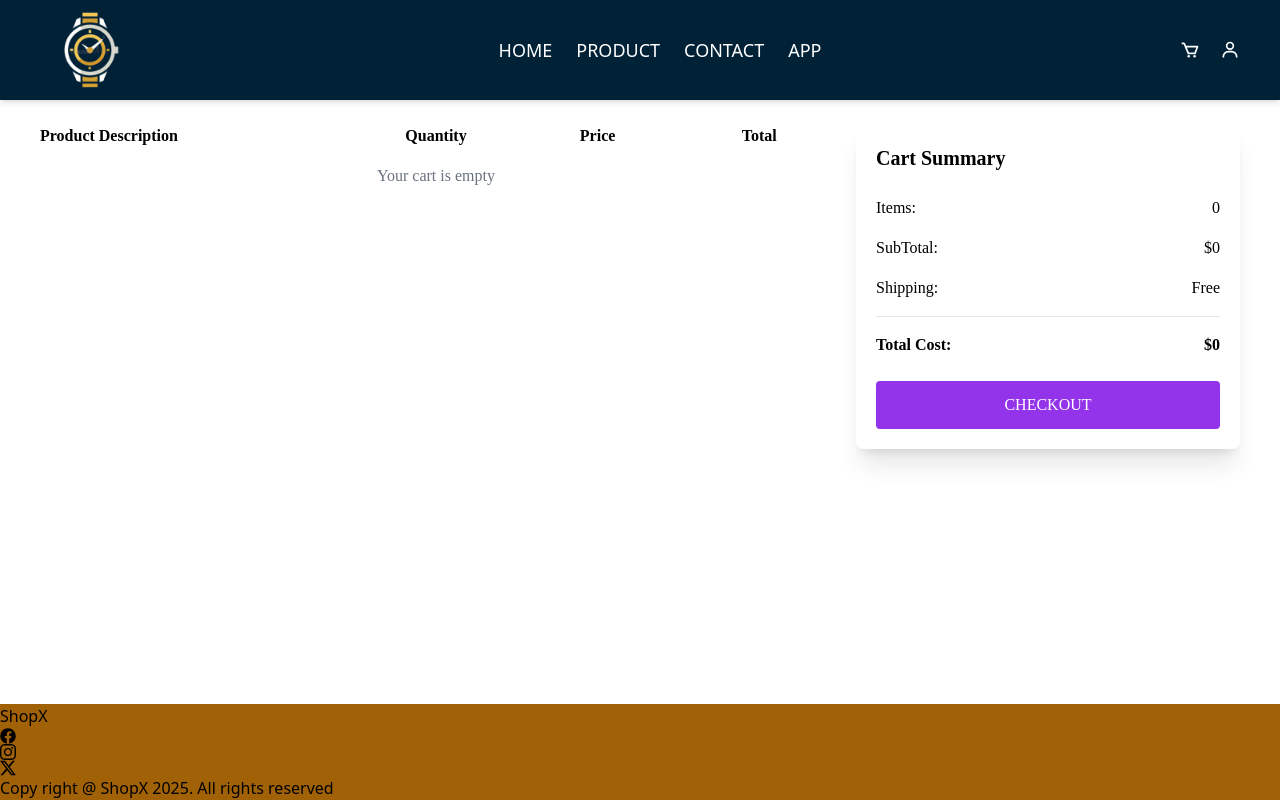
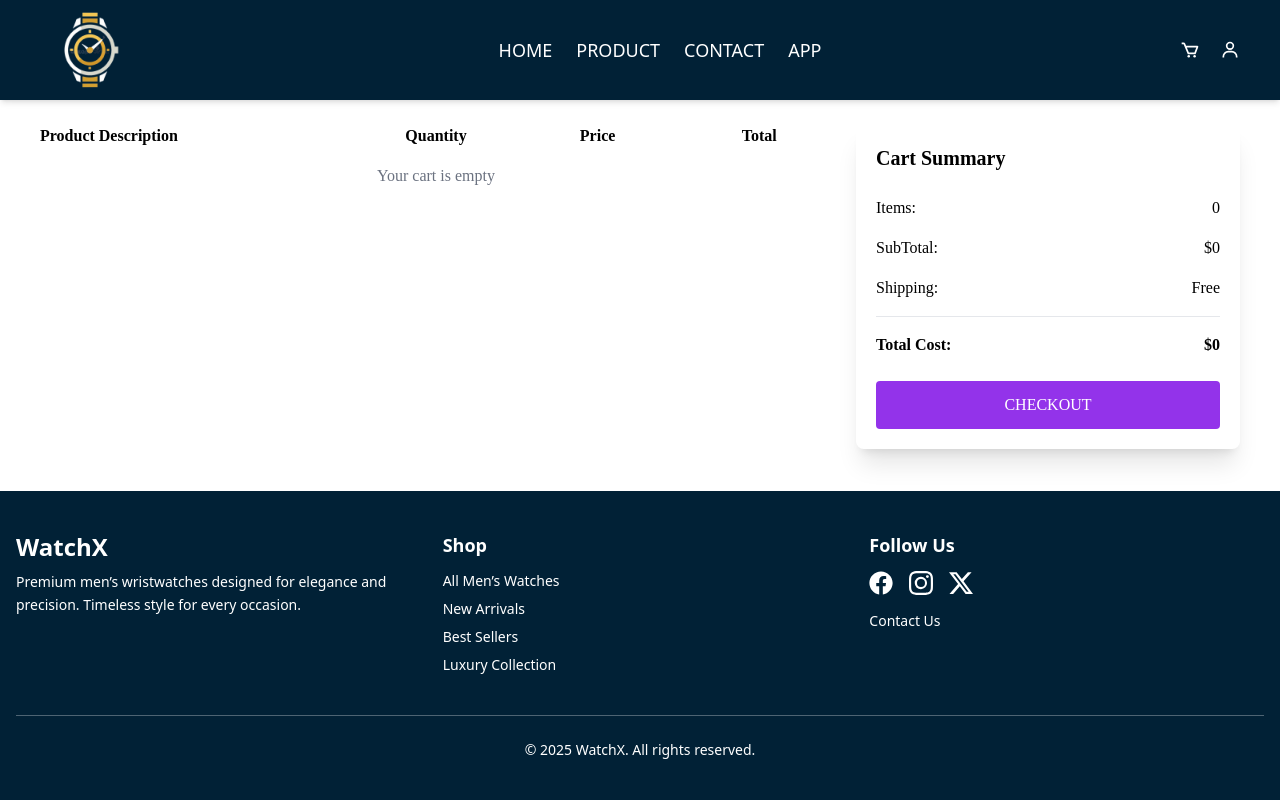
Before and after one commit to irorerejuliet/WatchHub, a React (Vite) app: page /cart in a window 1280 px wide. Built offline with nearby package versions, Linux system fonts and the light colour scheme.

Commit message:
created footer

```diff
--- a/src/Components/Layouts/Footer.jsx
+++ b/src/Components/Layouts/Footer.jsx
@@ -1,27 +1,81 @@
-import React from 'react'
-import { BsInstagram, BsTwitter, BsTwitterX } from 'react-icons/bs'
-import { FaFacebook } from 'react-icons/fa'
+// import React from 'react'
+
+import { BsInstagram, BsTwitterX } from "react-icons/bs";
+import { FaFacebook } from "react-icons/fa";
 
 const Footer = () => {
   return (
-    <div className='bg-yellow-700'>
-      <div>
-        <div>
+    <footer className="bg-[#012136] text-white">
+      <div className="max-w-7xl mx-auto px-4 py-10">
+        {/* Top grid */}
+        <div className="grid grid-cols-1 sm:grid-cols-2 md:grid-cols-3 gap-8">
+          {/* Brand & tagline */}
           <div>
-            <h2>ShopX</h2>
+            <h2 className="text-2xl font-bold mb-2">WatchX</h2>
+            <p className="text-sm leading-relaxed">
+              Premium men’s wristwatches designed for elegance and precision.
+              Timeless style for every occasion.
+            </p>
           </div>
+
+          {/* Shop links (Men’s only) */}
           <div>
-            <FaFacebook/>
-            <BsInstagram/>
-            <BsTwitterX/>
+            <h3 className="text-lg font-semibold mb-3">Shop</h3>
+            <ul className="space-y-2 text-sm">
+              <li>
+                <a href="#" className="hover:text-gray-300">
+                  All Men’s Watches
+                </a>
+              </li>
+              <li>
+                <a href="#" className="hover:text-gray-300">
+                  New Arrivals
+                </a>
+              </li>
+              <li>
+                <a href="#" className="hover:text-gray-300">
+                  Best Sellers
+                </a>
+              </li>
+              <li>
+                <a href="#" className="hover:text-gray-300">
+                  Luxury Collection
+                </a>
+              </li>
+            </ul>
+          </div>
+
+          {/* Follow Us */}
+          <div>
+            <h3 className="text-lg font-semibold mb-3">Follow Us</h3>
+            <div className="flex space-x-4 text-2xl">
+              <a href="#" aria-label="Facebook">
+                <FaFacebook className="hover:text-gray-300 transition" />
+              </a>
+              <a href="#" aria-label="Instagram">
+                <BsInstagram className="hover:text-gray-300 transition" />
+              </a>
+              <a href="#" aria-label="Twitter/X">
+                <BsTwitterX className="hover:text-gray-300 transition" />
+              </a>
+            </div>
+
+            {/* Optional Contact */}
+            <p className="mt-4 text-sm">
+              <a href="#" className="hover:text-gray-300">
+                Contact Us
+              </a>
+            </p>
           </div>
         </div>
-        <div>
-          <p>Copy right @ ShopX 2025. All rights reserved</p>
+
+        {/* Divider */}
+        <div className="border-t border-white/30 mt-10 pt-6 text-center text-sm">
+          © {new Date().getFullYear()} WatchX. All rights reserved.
         </div>
       </div>
-    </div>
-  )
-}
+    </footer>
+  );
+};
 
-export default Footer
+export default Footer;
```
